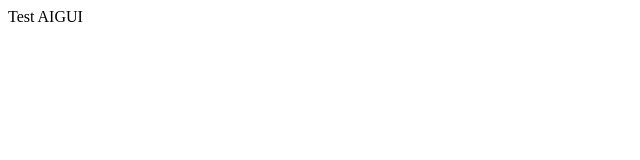
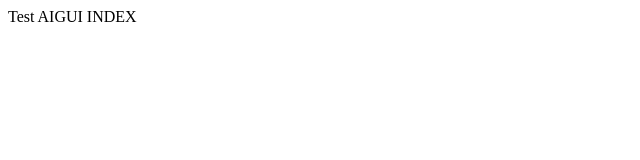
Before and after one commit to Igao92/aigui, a plain HTML site: page index.html in a window 1280 px wide. Shown: the full height of the page, 0-640 px from the left. Drawn offline with Linux system fonts and the light colour scheme.

Commit message:
Edit Index 1

```diff
--- a/index.html
+++ b/index.html
@@ -6,6 +6,6 @@
     <title>test</title>
 </head>
 <body>
-    Test AIGUI
+    Test AIGUI INDEX
 </body>
 </html>
```
